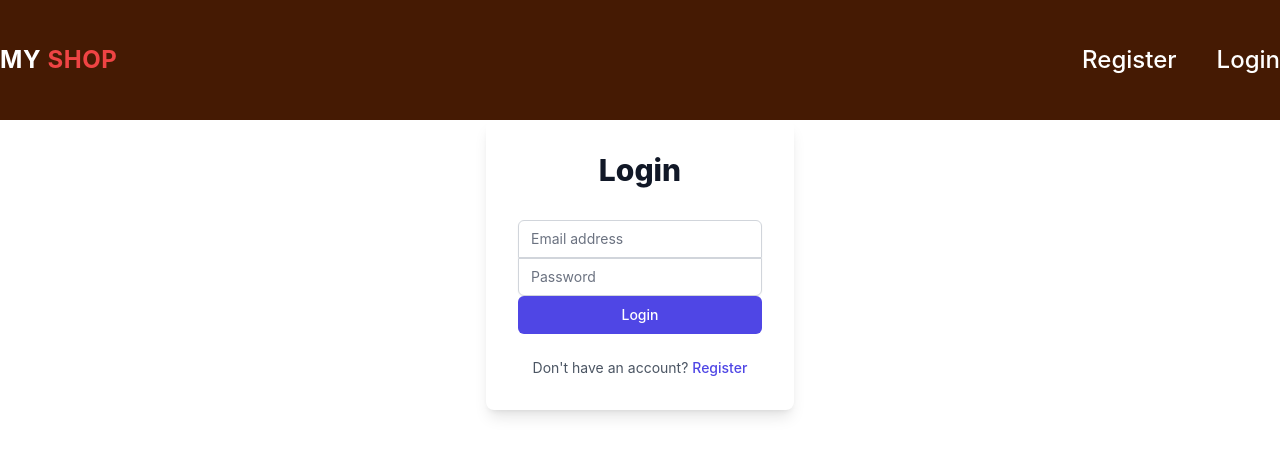
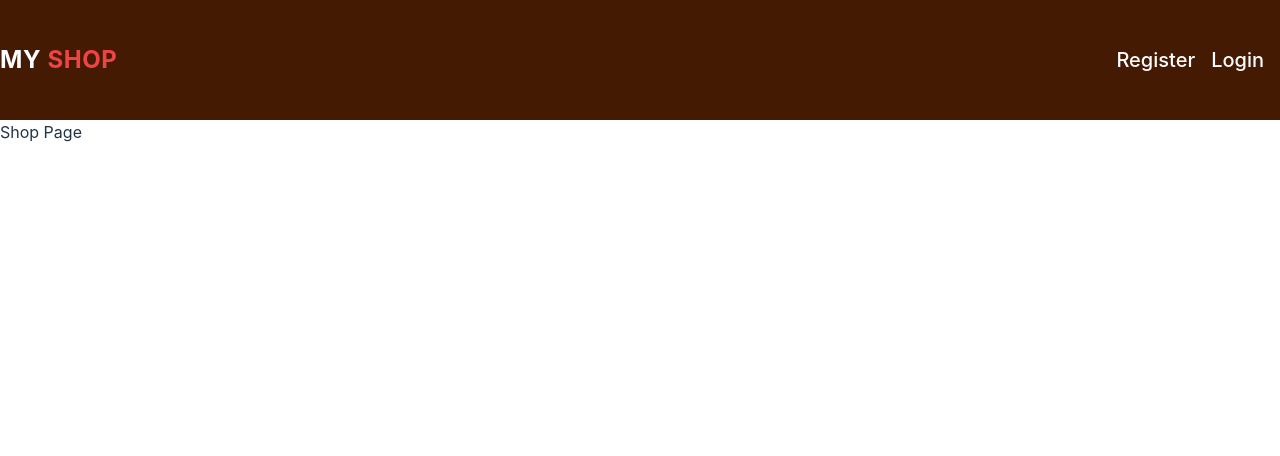
Before and after one commit to NaglisB123/REACT-ATSISKAITYMAS, a React (Vite) app: page /shop-page in a window 1280 px wide. Before the commit this address led to /login-page. Shown: the top 456 px of the page. Built offline with nearby package versions, Linux system fonts and the light colour scheme; no server answers.

Commit message:
added logout

```diff
--- a/src/App.jsx
+++ b/src/App.jsx
@@ -16,10 +16,7 @@ export default function App() {
         <Route path="home-page" element={<HomePage />} />
         <Route path="register-page" element={<RegisterPage />} />
         <Route path="login-page" element={<LoginPage />} />
-        <Route
-          path="shop-page"
-          element={ctx.isLoggedIn ? <Shop /> : <Navigate to={"/login-page"} />}
-        />
+        <Route path="shop-page" element={<Shop />} />
       </Routes>
     </div>
   );
--- a/src/assets/components/Login.jsx
+++ b/src/assets/components/Login.jsx
@@ -1,21 +1,18 @@
-import React from 'react';
+import React, { useState } from 'react';
 import { useFormik } from 'formik';
 import * as Yup from 'yup';
 import { signInWithEmailAndPassword } from 'firebase/auth';
-import { useState } from 'react';
 import { auth } from '../../firebase/firebase';
 import { Link, useNavigate } from "react-router-dom";
 
 export default function Login() {
   const navigate = useNavigate();
 
-  // Define the initial form values
   const initialValues = {
     email: '',
     password: '',
   };
 
-  // Define the validation schema using Yup
   const validationSchema = Yup.object({
     email: Yup.string()
       .email('Invalid email address')
@@ -25,12 +22,12 @@ export default function Login() {
       .required('Password is required'),
   });
 
-  // Use useFormik hook to set up the form
+  const [loginError, setLoginError] = useState(null);
+
   const formik = useFormik({
     initialValues,
     validationSchema,
     onSubmit: (values) => {
-      // This function is called when the form is submitted
       console.log('Form submitted with values:', values);
       loginWithFirebase(values.email, values.password);
     },
@@ -44,10 +41,9 @@ export default function Login() {
         navigate('/shop-page');
       })
       .catch((error) => {
-        const errorCode = error.code;
-        const errorMessage = error.message;
-        console.log('Authentication error - errorCode:', errorCode);
-        console.log('Authentication error - errorMessage:', errorMessage);
+        const errorMessage = "Email or password is incorrect";
+        console.log('Authentication error:', errorMessage);
+        setLoginError(errorMessage);
       });
   }
 
@@ -57,6 +53,7 @@ export default function Login() {
         <h2 className="text-center text-3xl font-extrabold text-gray-900 mb-8">
           Login
         </h2>
+        {loginError && <div className="text-red-500">{loginError}</div>}
         <form onSubmit={formik.handleSubmit}>
           <div className="rounded-md shadow-sm -space-y-px">
             <div className="flex flex-col">
--- a/src/assets/components/layout/Header.jsx
+++ b/src/assets/components/layout/Header.jsx
@@ -1,13 +1,26 @@
 import React from "react";
 import { Link, NavLink } from "react-router-dom";
+import { useAuth } from "../../../store/AuthProvider";
+import { signOut } from "firebase/auth";
+import { auth } from "../../../firebase/firebase";
 
 export default function Header() {
+  const ctx = useAuth();
+  console.log("ctx ===", ctx);
+
+  const isLoggedIn = ctx.isLoggedIn;
+
+  function logout() {
+    signOut(auth)
+      .then(() => {})
+      .catch((error) => {});
+  }
+
   return (
     <header className="bg-amber-950 py-11">
       <nav className="flex space-x-4 justify-center">
         <div className="container mx-auto">
           <div className="flex justify-between items-center">
-            {/* Logo on the left */}
             <Link
               to="/home-page"
               className="text-2xl text-white hover:text-gray-200 font-bold tracking-wide"
@@ -15,23 +28,45 @@ export default function Header() {
               MY <span className="text-red-500">SHOP</span>
             </Link>
 
-            {/* Register and Login links on the right */}
-            <ul className="flex space-x-10">
+            <ul className="flex space-x-4">
               <li>
+                {!ctx.isLoggedIn && (
                   <NavLink
                     to="/register-page"
-                  className="text-2xl text-white hover:text-gray-200"
+                    className="text-xl text-white hover:text-gray-200"
                   >
                     Register
                   </NavLink>
+                )}
               </li>
               <li>
+                {!ctx.isLoggedIn && (
                   <NavLink
                     to="/login-page"
-                  className="text-2xl text-white hover:text-gray-200"
+                    className="text-xl text-white hover:text-gray-200"
                   >
                     Login
                   </NavLink>
+                )}
+                {isLoggedIn && (
+                  <NavLink
+                    to="/shop-page"
+                    className="text-xl text-white hover:text-gray-200"
+                  >
+                    Shop Page
+                  </NavLink>
+                )}
+              </li>
+              <li>
+                {ctx.isLoggedIn && (
+                  <button
+                    onClick={logout}
+                    className="text-xl text-white hover:text-gray-200 cursor-pointer"
+                    title="Logout"
+                  >
+                    Logout
+                  </button>
+                )}
               </li>
             </ul>
           </div>
```
Lines whose indentation alone changed are shown as unchanged.
